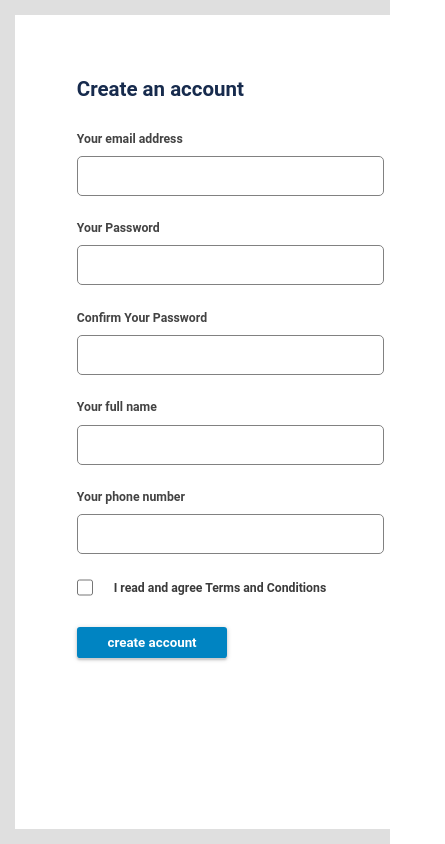
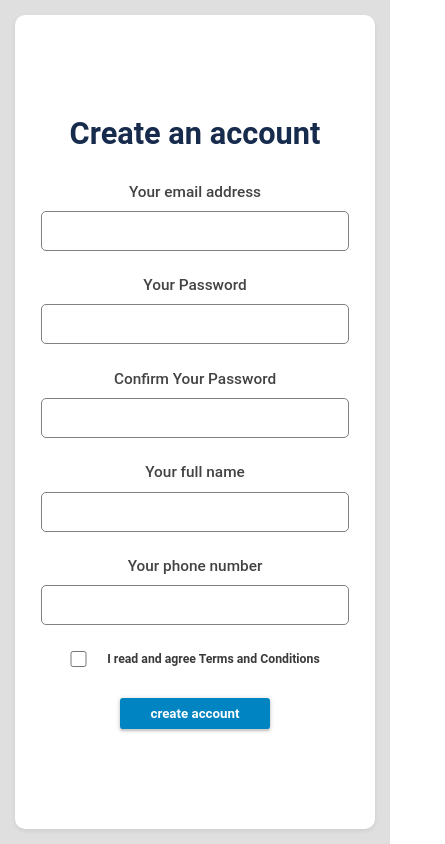
Before and after one commit to 01-pavan/myDash, a React (Create React App) app: page / in a window 390 px wide. Shown: the whole page, 445 px wide, since content can reach past the window. Built offline with nearby package versions, Linux system fonts and the light colour scheme.

Commit message:
refactored styles to implement mobile first design : sign up page

```diff
--- a/src/pages/CreateAcountPage.jsx
+++ b/src/pages/CreateAcountPage.jsx
@@ -31,9 +31,12 @@ const CreateAccountPage = () => {
         </div>
       </div>
       <div className={style.container__box2}>
-        <div className={style.box2__loginForm}>
         <h1>Create an account</h1>
-          <form onSubmit={handleSubmit} autoComplete="off">
+        <form
+          className={style.box2__loginForm}
+          onSubmit={handleSubmit}
+          autoComplete="off"
+        >
           <div className={style.loginForm__inputDiv}>
             <label>Your email address</label>
             <input
@@ -92,7 +95,6 @@ const CreateAccountPage = () => {
         </form>
       </div>
     </div>
-    </div>
   );
 };
 
--- a/src/styles/config/_mixins.scss
+++ b/src/styles/config/_mixins.scss
@@ -9,3 +9,9 @@
   display: flex;
   align-items: center;
 }
+
+@mixin tablet-up {
+  @media only screen and (min-width: 821px) {
+    @content;
+  }
+}
--- a/src/styles/globalStyles.scss
+++ b/src/styles/globalStyles.scss
@@ -9,9 +9,11 @@ html {
 }
 
 .container {
-  max-width: 1460px;
-  height: 100vh;
+  min-width: 390px;
+  min-height: 100vh;
   padding: 1.5rem;
-  margin: 0 auto;
+  // margin: 0 auto;
   background-color: #dfdfdf;
+  display: flex;
+  flex-direction: column;
 }
--- a/src/styles/styles.module.scss
+++ b/src/styles/styles.module.scss
@@ -5,30 +5,34 @@
 @import "./config/colors";
 
 .container {
-  height: 100%;
-  width: 100%;
+  max-width: 1440px;
+  flex-grow: 1;
   border-radius: 0.5rem;
   display: flex;
   gap: 0.5rem;
-  justify-content: space-between;
-
+  @include mixin.tablet-up {
+    margin: auto;
+  }
   &__box1 {
-    flex: 1 1 50rem;
+    flex: 1 1 100%;
     background-color: $light-grey;
     @include mixin.flex(column);
+    display: none;
     padding: 10rem;
+    @include mixin.tablet-up {
+      display: block;
+      min-height: 100%;
+      border-radius: 1rem 0 0 1rem;
+      @include mixin.flex(column);
+    }
     .box1__imgDiv {
-      width: auto;
-      height: auto;
-
       & img {
         object-fit: contain;
         max-width: 100%;
-        max-height: 100%;
       }
     }
     .box1__infoDiv {
-      width: 25rem;
+      max-width: 25rem;
       @include mixin.flex(column);
       & h3 {
         text-align: center;
@@ -47,32 +51,57 @@
     }
   }
   .container__box2 {
-    flex: 1 1 50rem;
-    padding: 50px 10px 50px 60px;
+    flex: 1 1 100%;
+    min-height: 100%;
     background-color: white;
-    padding: 6rem;
+    padding: 4rem 2rem;
+    border-radius: 1rem;
+    box-shadow: 0 2px 4px rgb(0 0 0 / 8%);
+    @include mixin.flex(column);
+    @include mixin.tablet-up {
+      justify-content: start;
+      align-items: start;
+      padding: 6rem;
+      border-radius: 0 1rem 1rem 0;
+    }
+
+    & h1 {
+      font-size: 3rem;
+      text-align: center;
+      margin-bottom: 3rem;
+      color: $font-primary;
+      @include mixin.tablet-up {
+        font-size: 2rem;
+      }
+    }
     .box2__loginForm {
       width: 100%;
-      height: 100%;
-      & h1 {
-        margin-bottom: 3rem;
-        color: $font-primary;
+      @include mixin.flex(column);
+      @include mixin.tablet-up {
+        align-items: start;
       }
       .loginForm__inputDiv {
         width: 100%;
-        display: flex;
-        flex-direction: column;
+        @include mixin.flex(column);
         margin-bottom: 1.5rem;
+        @include mixin.tablet-up {
+          align-items: start;
+        }
         & label {
-          text-align: left;
           display: block;
           color: #434343;
-          font-size: 1.2rem;
-          font-weight: 600;
+          font-size: 1.5rem;
+          font-weight: 500;
           margin-bottom: 1rem;
+          @include mixin.tablet-up {
+            font-size: 1.2rem;
+            font-weight: 500;
+          }
         }
         & input {
           width: 80%;
+          max-width: 40rem;
+          text-align: center;
           min-width: 30rem;
           padding: 10px;
           border: 1px solid #818181;
@@ -123,15 +152,9 @@
   }
 }
 
-@media only screen and (max-width: 900px) {
-  .container__box1 {
-    display: none;
-  }
-}
-
 .dash_container {
   width: 100%;
-  height: 100%;
+  height: 100vh;
   margin: auto;
   background-color: #2f4a6d;
   display: flex;
```
Lines whose indentation alone changed are shown as unchanged.
